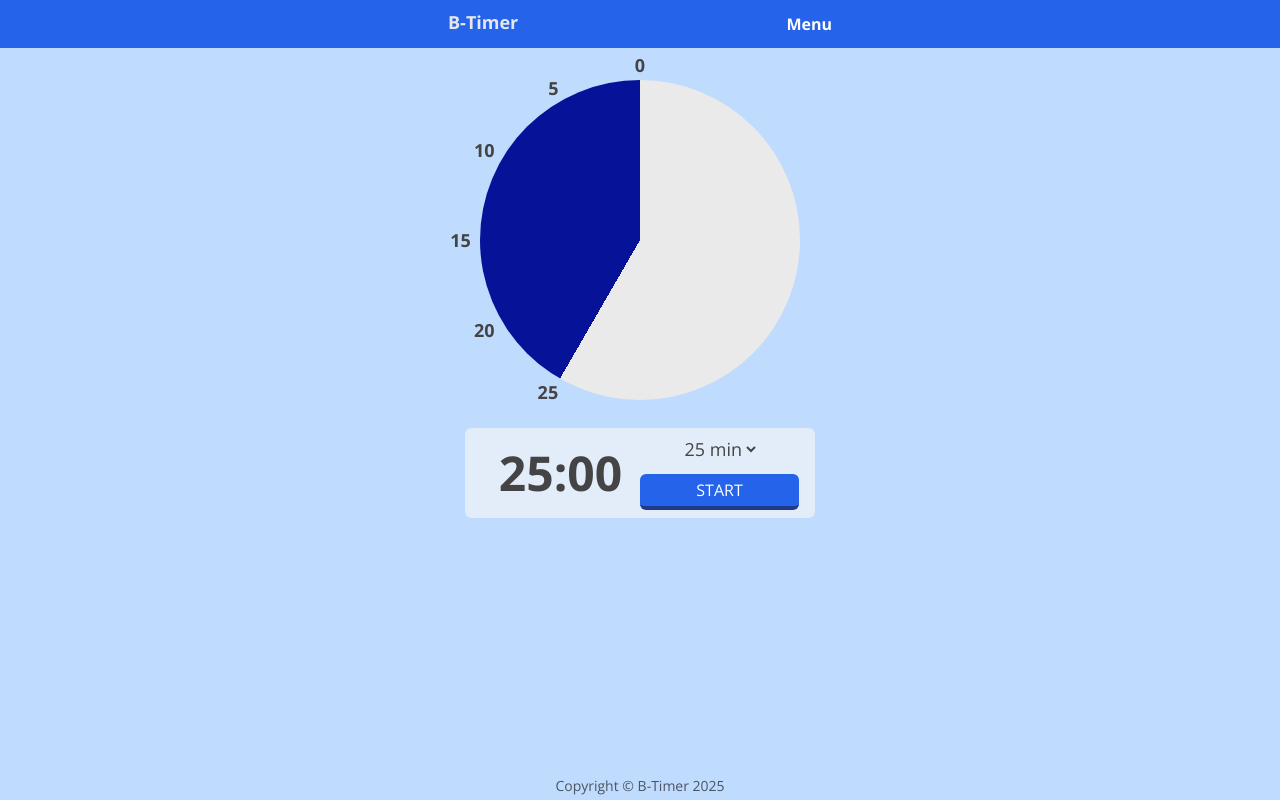
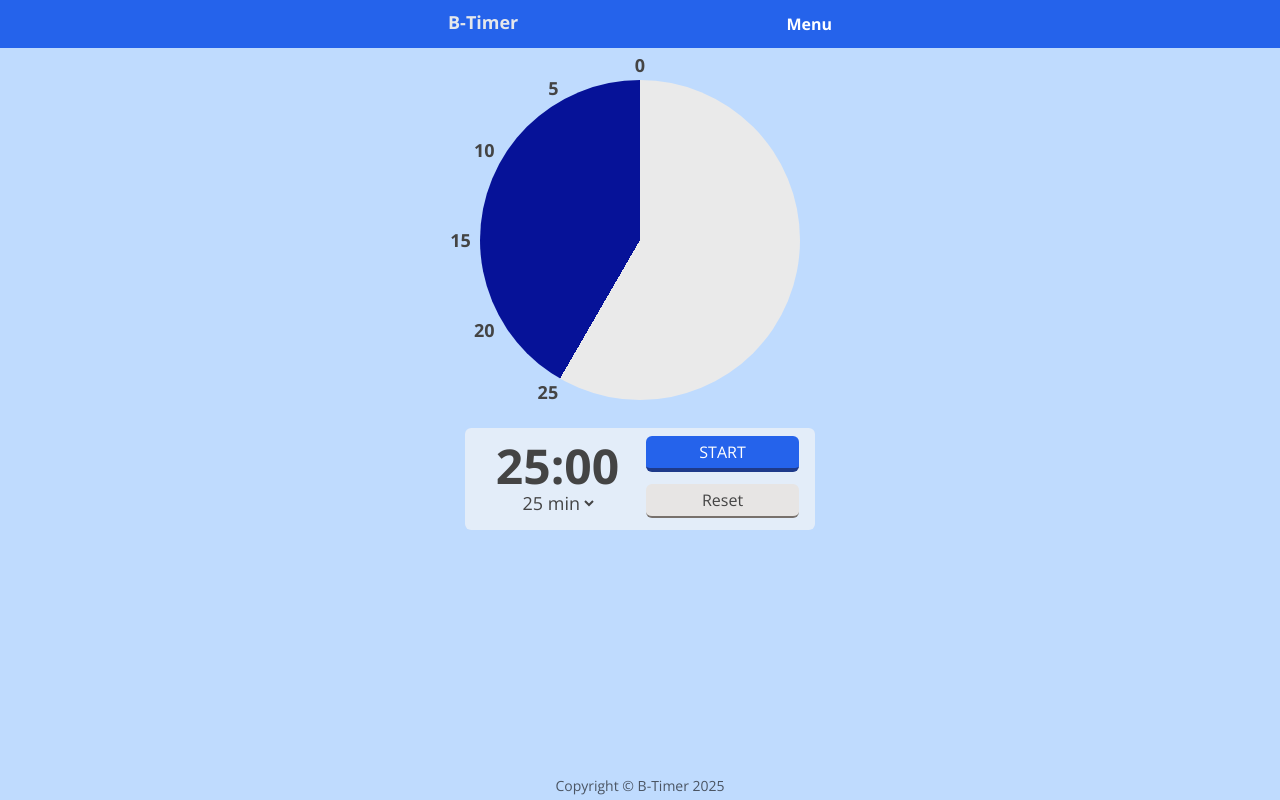
Before and after one commit to kenwebwork/visual-timer, a React (Vite) app: page / in a window 1280 px wide. Built offline with nearby package versions, Linux system fonts and the light colour scheme.

Commit message:
add reset button

```diff
--- /dev/null
+++ b/src/features/timer/ResetButton.tsx
@@ -0,0 +1,22 @@
+function ResetButton(props: {setRemainingTime: (selectedTime: number) => void, selectedTime: number}){
+
+  return (
+    <div
+      className="
+        py-1 mt-3 mb-1
+        bg-stone-200
+        text-block
+        rounded-md
+        border-b-2
+        border-stone-500
+        cursor-pointer
+        hover:border-b-1
+      "
+      onClick={() => props.setRemainingTime(props.selectedTime * 60)}
+    >
+      Reset
+    </div>
+  );
+};
+
+export default ResetButton;
--- a/src/features/timer/TimeSetting.tsx
+++ b/src/features/timer/TimeSetting.tsx
@@ -1,22 +1,23 @@
-import { useState } from "react";
-import { INIT_MIN, TIME_OPTIONS } from "../../utils/constants";
+import { TIME_OPTIONS } from "../../utils/constants";
 
-function VisualTimer(props: {setRemainingTime: (time: number) => void }){
-
-  const [selectedValue, setSelectedValue] = useState<number>(INIT_MIN);
-
+function VisualTimer(
+  props: {
+    setRemainingTime: (time: number) => void,
+    setSelectedTime: (time: number) => void,
+    selectedTime: number,
+}){
   const selectOption = (event: React.ChangeEvent<HTMLSelectElement>):void => {
     props.setRemainingTime(Number(event.target.value) * 60);
-    setSelectedValue(Number(event.target.value));
+    props.setSelectedTime(Number(event.target.value));
   }
 
   return (
     <select
       name="setting"
       id="setting"
-      className="mb-3 text-lg bg-transparent"
+      className="text-lg bg-transparent"
       onChange={selectOption}
-      value={selectedValue}
+      value={props.selectedTime}
     >
     {TIME_OPTIONS.map((timeOption) => (
       <option
--- a/src/pages/HomePage.tsx
+++ b/src/pages/HomePage.tsx
@@ -6,10 +6,11 @@ import VisualTimer from "../features/timer/VisualTimer";
 import getFormatTime from "../features/timer/functions/getFormatTime";
 import TimeSetting from "../features/timer/TimeSetting";
 import StartStopButton from "../features/timer/StartStopButton";
+import ResetButton from "../features/timer/ResetButton";
 
 function HomePage(){
-
   const [remainingTime, setRemainingTime] = useState<number>(INIT_MIN * 60);
+  const [selectedTime, setSelectedTime] = useState<number>(INIT_MIN);
   const [isRunning, setIsRunning] = useState<boolean>(false);
 
   useEffect(() => {
@@ -28,6 +29,7 @@ function HomePage(){
     };
   }, [isRunning, remainingTime]);
 
+
   return (
     <>
     <Title pageName={getFormatTime(remainingTime)} />
@@ -36,13 +38,23 @@ function HomePage(){
         <Dials />
         <VisualTimer remainingTime={remainingTime} />
       </div>
-      <div className="w-full text-center flex justify-center items-center py-2 px-4 rounded-md backdrop-opacity-5 backdrop-invert bg-white/60">
-        <div className="flex-1 h-auto">
+      <div className="
+        w-full text-center flex justify-center items-center
+        py-2 px-4
+        rounded-md
+        bg-white/60 backdrop-opacity-5 backdrop-invert
+      ">
+        <div className="flex-1 flex-col h-auto">
           <h2 className="text-5xl font-bold">{getFormatTime(remainingTime)}</h2>
+          <TimeSetting
+            setRemainingTime={setRemainingTime}
+            setSelectedTime={setSelectedTime}
+            selectedTime={selectedTime}
+          />
         </div>
-        <div className="flex-1">
-          <TimeSetting setRemainingTime={setRemainingTime} />
+        <div className="flex-1 ml-3">
           <StartStopButton setIsRunning={setIsRunning} isRunning={isRunning} />
+          <ResetButton setRemainingTime={setRemainingTime} selectedTime={selectedTime} />
         </div>
       </div>
     </div>
--- /dev/null
+++ b/src/workers/timerWorker.ts
@@ -0,0 +1,24 @@
+let intervalId: any = null;
+
+self.onmessage = function (e) {
+  const { command } = e.data;
+
+  if (command === "start") {
+    if (!intervalId) {
+      intervalId = setInterval(() => {
+        self.postMessage({ type: "tick" });
+      }, 1000);
+    }
+  } else if (command === "stop") {
+    if (intervalId) {
+      clearInterval(intervalId);
+      intervalId = null;
+    }
+  } else if (command === "reset") {
+    if (intervalId) {
+      clearInterval(intervalId);
+      intervalId = null;
+    }
+    self.postMessage({ type: "reset" });
+  }
+};
--- /dev/null
+++ b/vite-env.d.ts
@@ -0,0 +1,2 @@
+// vite-env.d.ts
+/// <reference types="vite/client" />
```
